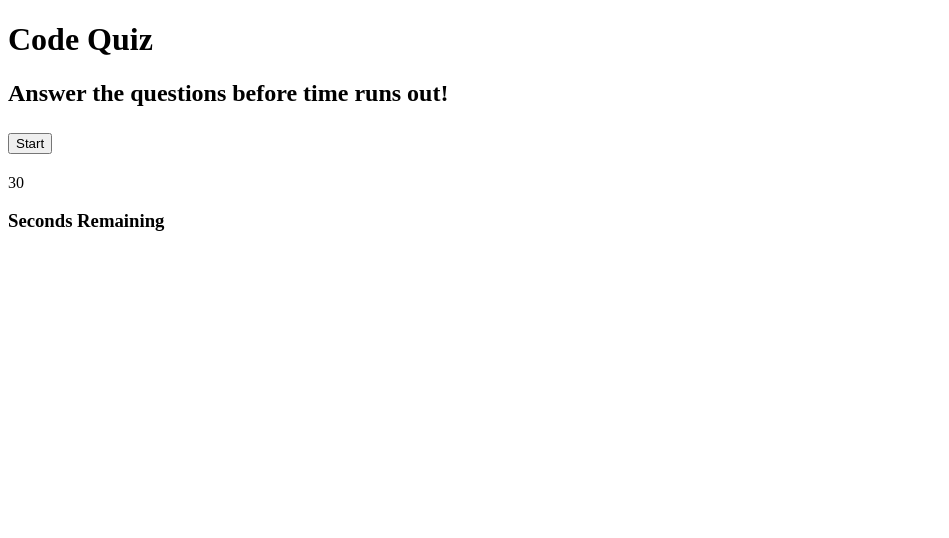
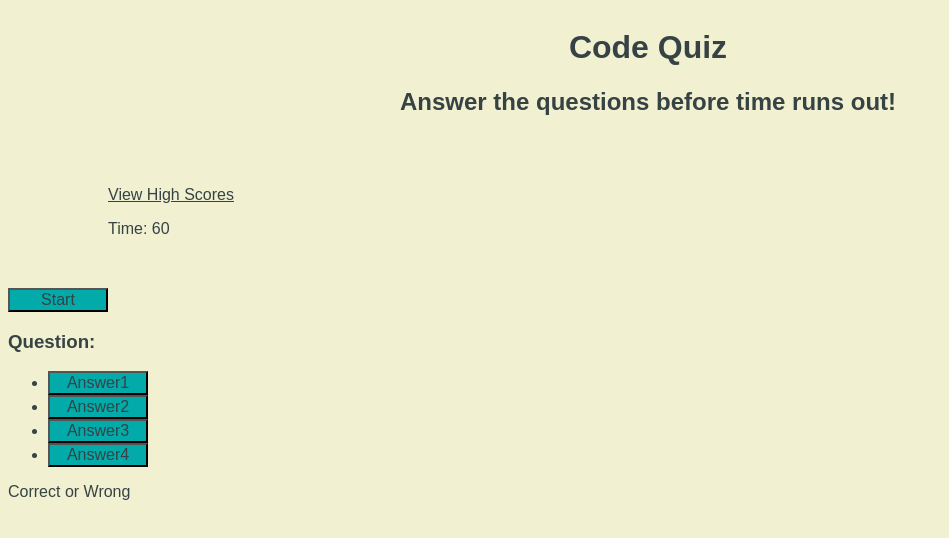
Before and after one commit to sammyc33/code-quiz, a plain HTML site: page index.html in a window 1280 px wide. Shown: the whole page, without its empty margins (0-949 px from the left). Drawn offline with Linux system fonts and the light colour scheme.

Commit message:
add buttons

```diff
--- a/assets/css/style.css
+++ b/assets/css/style.css
@@ -4,3 +4,43 @@
     --mooncheese: rgb(241, 241, 210);
     --bleen: rgb(3, 170, 170);
 }
+
+* {
+    font-family: Arial, Helvetica, sans-serif;
+    background-color: var(--mooncheese);
+    color: var(--void);
+}
+
+header {
+    display: flexbox;
+    flex-direction: column;
+    flex-wrap: wrap;
+    width: 100%;
+    text-align: center;
+}
+
+body {
+    display: flex;
+    width: 100%;
+    flex-direction: column;
+}
+
+.button {
+    background-color: var(--bleen);
+    width: 100px;
+    font-size: medium;
+}
+
+.button:hover {
+    background-color: var(--sage);
+}
+
+.timerhs {
+    display: flexbox;
+    flex-wrap: wrap;
+    margin: 50px;
+}
+
+.timerhs a:hover {
+ color: var(--bleen);
+}
--- a/index.html
+++ b/index.html
@@ -11,30 +11,53 @@
 
 <body>
     <header>
-        <div class="headings">
+        <div class="header1">
             <h1>Code Quiz</h1>
+        </div>
+        <div class="subheader">
             <h2>Answer the questions before time runs out!<h2>
-                <!-- Start button -->
-                <button class="start-button">Start</button>
         </div>
     </header>
 
     <main>
-    <!-- Timer -->
-    <section>
-        <div class= "timer">
-            <div class = "timer-text">
-            <div class="large-font timer-count">30</div>
-            <h3>Seconds Remaining</h3>
+        <!-- High scores link and timer -->
+        <section class="timerhs">
+            <div class="timerhs">
+                <div id="viewHS">
+                    <a href="#">View High Scores</a>
+                </div>
+                <div id="timer">
+                    <p> Time: 60</p>
+                </div>
+            </div>
+        </section>
+
+        <!-- Start button -->
+        <section class="start-button">
+            <div id="start-button">
+                <button class="button">Start</button>
             </div>
         </section>
 
         <!-- Questions -->
-     <section>
-        <div class="">
+        <section class="questions" id="questions">
+            <div>
+                <div>
+                    <h3 id="askq">Question:</h3>
+                    <ul>
+                        <li><button class="selection button" id="answer1" value="a">Answer1</button></li>
+                        <li><button class="selection button" id="answer2" value="b">Answer2</button></li>
+                        <li><button class="selection button" id="answer3" value="c">Answer3</button></li>
+                        <li><button class="selection button" id="answer4" value="d">Answer4</button></li>
+                    </ul>
+                    <div>
 
+                        <!--question check-->
+                        <div id="check_line">
+                            <p>Correct or Wrong</p>
                         </div>
         </section>
+
 
         <!-- Game over -->
 
@@ -43,5 +66,6 @@
     </main>
     <script scr="./assets/js/script.js"></script>
 </body>
+<footer></footer>
 
 </html>
```
Also changed, not shown: assets/js/script.js (+13 -11 lines). Lines whose indentation alone changed are shown as unchanged.
